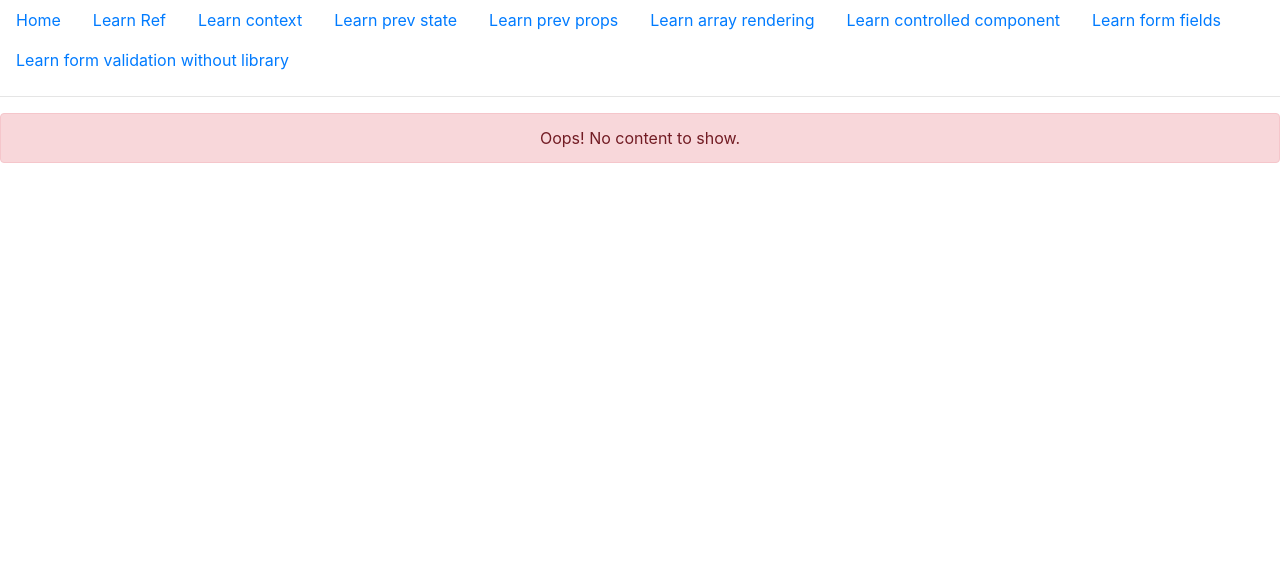
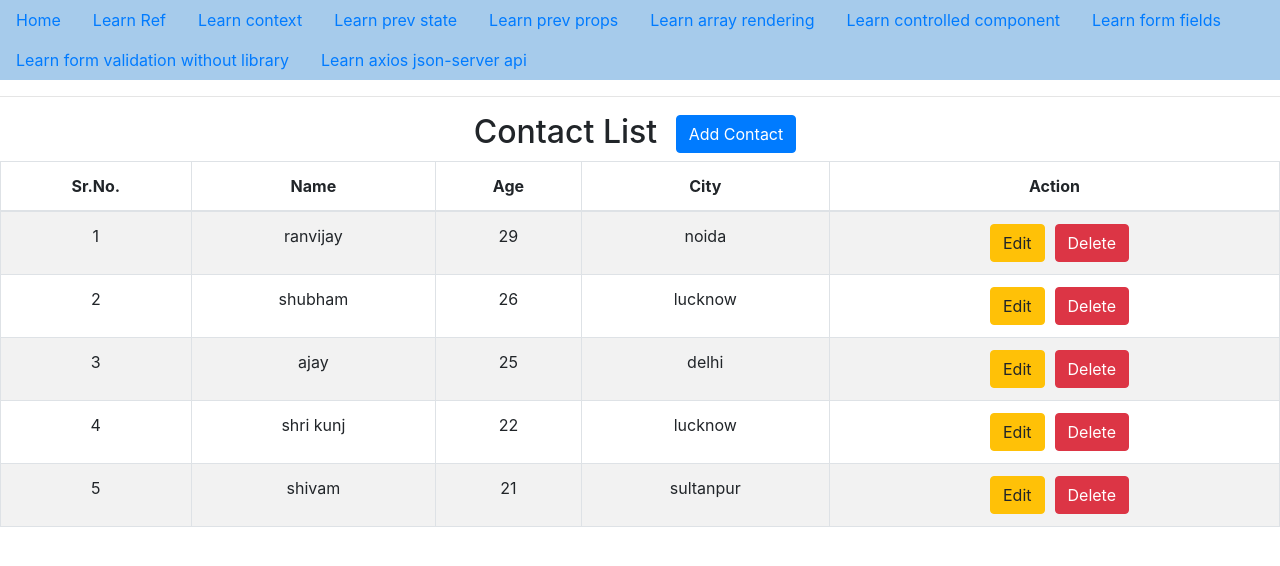
Before and after one commit to ranvijay-Code93/react-learn-app, a React (Create React App) app: page /axiosTest/contacts in a window 1280 px wide. Shown: the top 566 px of the page. Built offline with nearby package versions, Linux system fonts and the light colour scheme; data requests are answered from the project's data file.

Commit message:
learned axios, json-server api calling , crud operation

```diff
--- /dev/null
+++ b/data/db.json
@@ -0,0 +1,34 @@
+{
+  "users": [
+    {
+      "id": 101,
+      "name": "ranvijay",
+      "age": 29,
+      "city": "noida"
+    },
+    {
+      "id": 102,
+      "name": "shubham",
+      "age": 26,
+      "city": "lucknow"
+    },
+    {
+      "name": "ajay",
+      "age": "25",
+      "city": "delhi",
+      "id": 81
+    },
+    {
+      "name": "shri kunj",
+      "age": "22",
+      "city": "lucknow",
+      "id": 31
+    },
+    {
+      "name": "shivam",
+      "age": "21",
+      "city": "sultanpur",
+      "id": 18
+    }
+  ]
+}
--- a/package.json
+++ b/package.json
@@ -6,6 +6,7 @@
     "@testing-library/jest-dom": "^5.16.2",
     "@testing-library/react": "^12.1.4",
     "@testing-library/user-event": "^13.5.0",
+    "axios": "^0.27.1",
     "bootstrap": "^4.6.0",
     "react": "^17.0.2",
     "react-bootstrap": "^2.3.0",
--- a/src/App.css
+++ b/src/App.css
@@ -54,9 +54,15 @@
   border-radius: 5px;
   background: #17a2b8;
 }
-button {
+.container button {
   background: #0563b4 !important;
 }
 p {
   color: red;
 }
+.btnTab {
+  margin : 10px;
+}
+.navBg {
+  background-color: #a6cbeb;
+}
--- a/src/App.js
+++ b/src/App.js
@@ -12,6 +12,9 @@ import { Routes, Route } from 'react-router-dom';
 import NoPageFound from './NoPageFound';
 import TestFormFields from './TestFormFields';
 import FormValidationNoLib from './FormValidationNoLib';
+import Contacts from './axiosTest/Contacts';
+import AddContact from './axiosTest/AddContact';
+import EditContact from './axiosTest/EditContact';
 
 function App() {
   return (
@@ -26,6 +29,9 @@ function App() {
         <Route path='/learnControlledComponent' element={<ControlledComp />}></Route>
         <Route path='/testFormFields' element={<TestFormFields />}></Route>
         <Route path='/formValidationNoLib' element={<FormValidationNoLib />}></Route>
+        <Route path='/axiosTest/contacts' element={<Contacts />}></Route>
+        <Route path="/axiosTest/contacts/:id" element={<EditContact />}></Route>
+        <Route path='/axiosTest/contacts/add' element={<AddContact />}></Route>
         <Route exact path='/' element={<Test />}></Route>
         <Route path="*" element={<NoPageFound />}></Route>
       </Routes>
--- a/src/Nav.js
+++ b/src/Nav.js
@@ -4,7 +4,7 @@ import { Nav as Navig } from "react-bootstrap";
 function Nav() {
     return (
         <>
-            <Navig activeKey="/" variant="pills">
+            <Navig className="navBg" activeKey="/" variant="pills">
                 <Navig.Item><Link className = "nav-link" to="/">Home</Link></Navig.Item>
                 <Navig.Item><Link className = "nav-link" to="/learnRef">Learn Ref</Link></Navig.Item>
                 <Navig.Item><Link className = "nav-link" to="/learnContext">Learn context</Link></Navig.Item>
@@ -14,6 +14,7 @@ function Nav() {
                 <Navig.Item><Link className = "nav-link" to="/learnControlledComponent">Learn controlled component</Link></Navig.Item>
                 <Navig.Item><Link className = "nav-link" to="/testFormFields">Learn form fields</Link></Navig.Item>
                 <Navig.Item><Link className = "nav-link" to="/formValidationNoLib">Learn form validation without library</Link></Navig.Item>
+                <Navig.Item><Link className = "nav-link" to="/axiosTest/contacts">Learn axios json-server api</Link></Navig.Item>
             </Navig>
             <hr />
         </>
--- /dev/null
+++ b/src/axiosTest/AddContact.js
@@ -0,0 +1,48 @@
+import React, { useState } from 'react';
+import api from './apiConfig';
+import { useNavigate  } from "react-router-dom";
+function AddContact() {
+    const initialValues = { name: "", age: 0, city: "" };
+    const [formValues, setFormValues] = useState(initialValues);
+    let navigate = useNavigate();
+
+    const handleChange = (e) => {
+        const { name, value } = e.target;
+        setFormValues({ ...formValues, [name]: value });
+    }
+    const handleSubmit = (e) => {
+        e.preventDefault();
+        console.log(formValues);
+        debugger
+        AddUser(formValues);
+
+        return true;
+    }
+
+    const AddUser = async (user) => {
+        debugger
+        const userData = { ...user, id: Math.floor(Math.random() * 100) }
+        await api.post('/users', userData);
+        navigate('/axiosTest/contacts');
+    }
+    return (
+        <>
+            <div className="container">
+                <form onSubmit={handleSubmit}>
+                    <h1>Add Contact</h1><br />
+                    <label>Name</label><br />
+                    <input type="text" name="name" placeholder="Name" value={formValues.name} onChange={handleChange} /><br />
+
+                    <label>Age</label><br />
+                    <input type="number" name="age" placeholder="Age" value={formValues.age} onChange={handleChange} /><br />
+
+                    <label>City</label><br />
+                    <input type="text" name="city" placeholder="City" value={formValues.city} onChange={handleChange} /><br />
+
+                    <br /><button>Submit</button>
+                </form>
+            </div>
+        </>
+    )
+}
+export default AddContact;
--- /dev/null
+++ b/src/axiosTest/Contacts.js
@@ -0,0 +1,62 @@
+import React, { useEffect, useState } from 'react';
+import api from './apiConfig';
+import Table from 'react-bootstrap/Table';
+import Button from 'react-bootstrap/Button';
+import {Link} from 'react-router-dom';
+function Contacts() {
+
+    const [users, setUsers] = useState([]);
+    const getContacts = async () => {
+        const response = await api.get('/users');
+        return response.data;
+    }
+
+    useEffect(() => {
+        const getAllUsers = async () => {
+            const allUsers = await getContacts();
+            if (allUsers) setUsers(allUsers);
+        }
+        getAllUsers();
+    }, []);
+
+    const removeContactHandler= async (id)=>{
+        await api.delete(`/users/${id}`);
+        const newUserList=users.filter((item)=>{
+            return item.id!==id;
+        })
+        setUsers(newUserList);
+    };
+
+    return (
+        <>
+            <h2>Contact List <span><Link className="btnTab" to='/axiosTest/contacts/add'><Button variant="primary">Add Contact</Button></Link></span></h2>
+            <Table striped bordered>
+                <thead>
+                    <tr>
+                        <th>Sr.No.</th>
+                        <th>Name</th>
+                        <th>Age</th>
+                        <th>City</th>
+                        <th>Action</th>
+                    </tr>
+                </thead>
+                <tbody>
+                    {
+                        users?.map((item,index) =>
+                            <tr key={item.id}>
+                                <td>{index+1}</td>
+                                <td>{item.name}</td>
+                                <td>{item.age}</td>
+                                <td>{item.city}</td>
+                                <td colSpan={2}><Link className="btnTab" to={`/axiosTest/contacts/${item.id}`} key={item.id}><Button variant="warning">Edit</Button></Link>
+                                <Button onClick={()=>removeContactHandler(item.id)} variant="danger">Delete</Button></td>
+                            </tr>
+                        )
+                    }
+                </tbody>
+            </Table>
+
+        </>
+    )
+}
+export default Contacts;
--- /dev/null
+++ b/src/axiosTest/EditContact.js
@@ -0,0 +1,64 @@
+import React, { useEffect, useState } from 'react';
+import api from './apiConfig';
+import { useNavigate ,useParams } from "react-router-dom";
+function EditContact() {
+    let navigate = useNavigate();
+    let params = useParams();
+    const [formValues, setFormValues] = useState({});
+
+    const getContact=async (id)=>{
+        debugger;
+        const response = await api.get(`/users/${id}`);
+        return response.data;
+    }
+
+    useEffect(()=>{
+        debugger;
+        const getUser = async () => {
+            const user = await getContact(params.id);
+            if (user) setFormValues(user);
+        }
+        getUser();
+    },[params.id]);
+
+    const handleChange = (e) => {
+        debugger
+        const { name, value } = e.target;
+        setFormValues({ ...formValues, [name]: value });
+    }
+    const handleSubmit = (e) => {
+        e.preventDefault();
+        console.log(formValues);
+        debugger
+        EditUser(formValues);
+
+        return true;
+    }
+
+
+    const EditUser = async (user) => {
+        debugger
+        await api.put(`/users/${user.id}`, user);
+        navigate('/axiosTest/contacts');
+    }
+    return (
+        <>
+            <div className="container">
+                <form onSubmit={handleSubmit}>
+                    <h1>Edit Contact</h1><br />
+                    <label>Name</label><br />
+                    <input type="text" name="name" placeholder="Name" value={formValues.name} onChange={handleChange} /><br />
+
+                    <label>Age</label><br />
+                    <input type="number" name="age" placeholder="Age" value={formValues.age} onChange={handleChange} /><br />
+
+                    <label>City</label><br />
+                    <input type="text" name="city" placeholder="City" value={formValues.city} onChange={handleChange} /><br />
+
+                    <br /><button>Submit</button>
+                </form>
+            </div>
+        </>
+    )
+}
+export default EditContact;
--- /dev/null
+++ b/src/axiosTest/apiConfig.js
@@ -0,0 +1,5 @@
+import axios from "axios";
+export default axios.create({
+    baseURL:"http://localhost:8000"
+}
+);
```
Also changed, not shown: 1 other file (tests, documents, lock files or other folders). Lines whose indentation alone changed are shown as unchanged.
